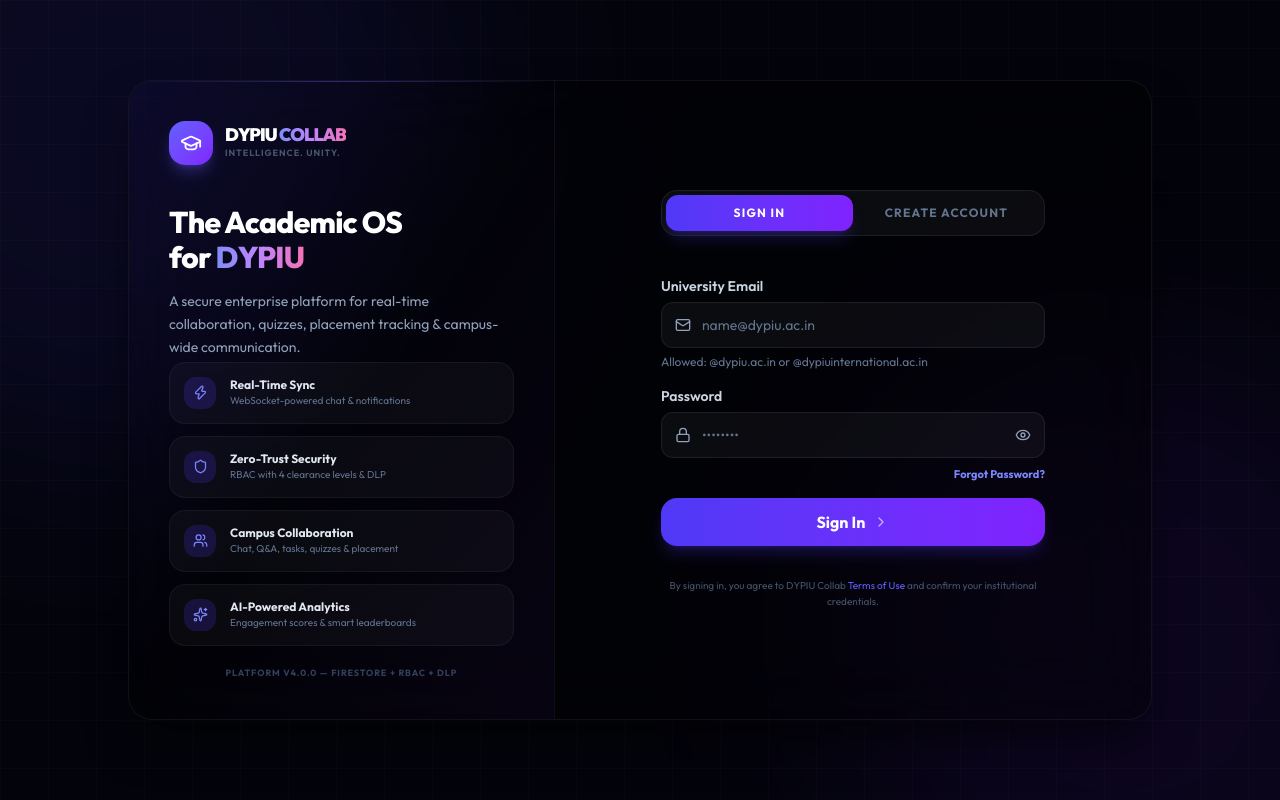
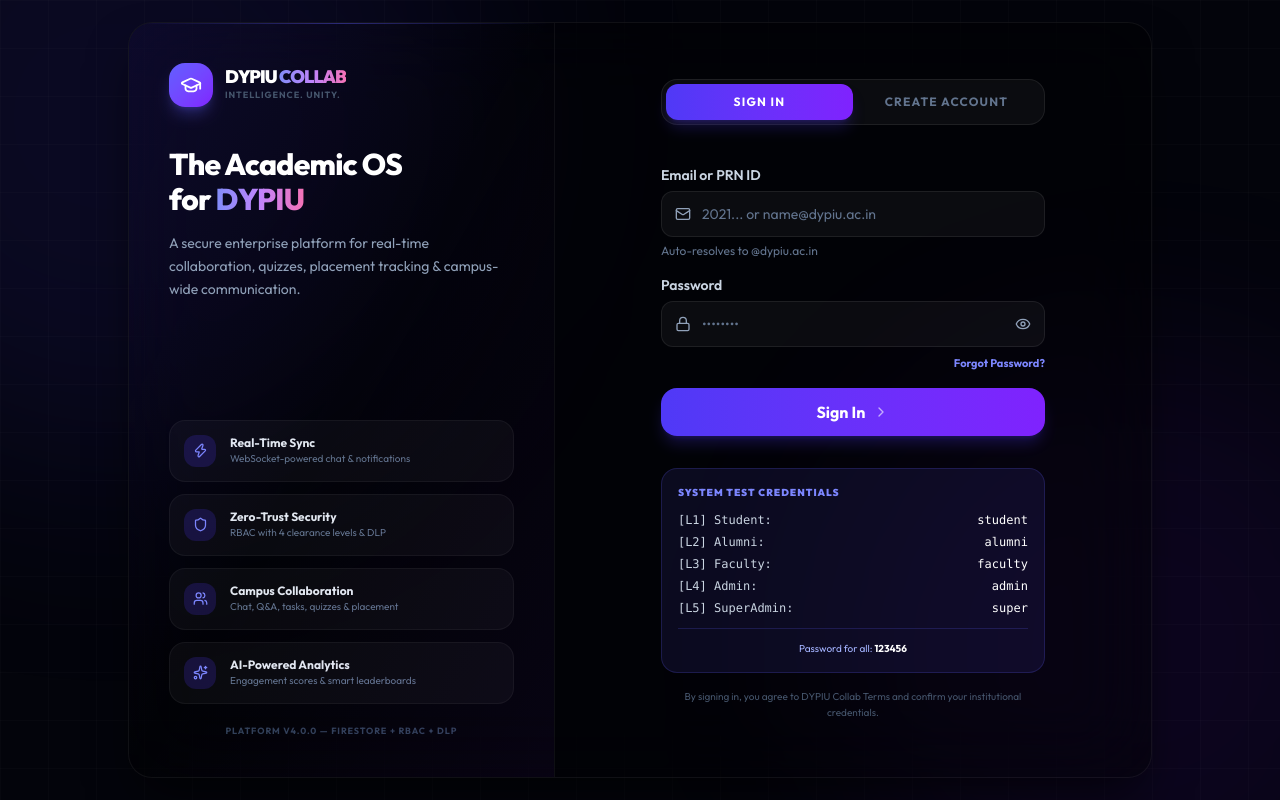
Before and after one commit to iitbombay2k24-arch/CRPCv1, a React (Vite) app: page / in a window 1280 px wide. Built offline with nearby package versions, Linux system fonts and the light colour scheme; no server answers.

Commit message:
feat: implement 5-level RBAC and ID-based auth flow

```diff
--- /dev/null
+++ b/seedTestAccounts.js
@@ -0,0 +1,81 @@
+import fs from 'fs';
+
+const API_KEY = 'AIzaSyDFCLrkYJghU0xdUvyGmTFfMxk7QoSLVsY';
+const PROJECT_ID = 'crpcv1-9959d';
+
+const users = [
+  { email: 'student@dypiu.ac.in', password: 'password123', name: 'Test Student', role: 'Student' },
+  { email: 'alumni@dypiu.ac.in', password: 'password123', name: 'Test Alumni', role: 'Alumni' },
+  { email: 'faculty@dypiu.ac.in', password: 'password123', name: 'Test Faculty', role: 'Faculty' },
+  { email: 'admin@dypiu.ac.in', password: 'password123', name: 'Test Admin', role: 'Admin' },
+  { email: 'super@dypiu.ac.in', password: 'password123', name: 'System SuperAdmin', role: 'SuperAdmin' },
+  { email: '20240802001@dypiu.ac.in', password: 'password123', name: 'SHARVANI GURUSIDHA GHUGARE', role: 'Student' },
+  { email: '20240802002@dypiu.ac.in', password: 'password123', name: 'SWARAJ SACHIN SHASTRI', role: 'Student' },
+];
+
+async function seed() {
+  for (const u of users) {
+    try {
+      console.log(`Creating ${u.email}...`);
+      const res = await fetch(`https://identitytoolkit.googleapis.com/v1/accounts:signUp?key=${API_KEY}`, {
+        method: 'POST',
+        headers: { 'Content-Type': 'application/json' },
+        body: JSON.stringify({ email: u.email, password: u.password, returnSecureToken: true })
+      });
+      const data = await res.json();
+      if (data.error && data.error.message !== 'EMAIL_EXISTS') {
+        console.error('Auth Error:', data.error.message);
+        continue;
+      }
+
+      const uid = data.localId;
+      if (!uid) {
+        // If EMAIL_EXISTS, we'd need to sign in to get the UID, but let's assume this is fresh or we just skip
+        console.log(`Email exists or error. Attempting Login to get UID...`);
+        const loginRes = await fetch(`https://identitytoolkit.googleapis.com/v1/accounts:signInWithPassword?key=${API_KEY}`, {
+           method: 'POST',
+           headers: { 'Content-Type': 'application/json' },
+           body: JSON.stringify({ email: u.email, password: u.password, returnSecureToken: true })
+        });
+        const loginData = await loginRes.json();
+        if (loginData.localId) {
+           await saveFirestoreProfile(loginData.localId, u, loginData.idToken);
+        }
+        continue;
+      }
+
+      await saveFirestoreProfile(uid, u, data.idToken);
+    } catch (err) {
+      console.error(err);
+    }
+  }
+}
+
+async function saveFirestoreProfile(uid, u, idToken) {
+  console.log(`Saving profile for ${uid}...`);
+  const docUrl = `https://firestore.googleapis.com/v1/projects/${PROJECT_ID}/databases/(default)/documents/users/${uid}`;
+  const fields = {
+    uid: { stringValue: uid },
+    email: { stringValue: u.email },
+    name: { stringValue: u.name },
+    role: { stringValue: u.role },
+    status: { stringValue: 'offline' },
+    avatar: { stringValue: `https://api.dicebear.com/7.x/initials/svg?seed=${encodeURIComponent(u.name)}` },
+    createdAt: { timestampValue: new Date().toISOString() },
+    lastSeen: { timestampValue: new Date().toISOString() }
+  };
+
+  const res = await fetch(docUrl, {
+    method: 'PATCH',
+    headers: {
+      'Content-Type': 'application/json',
+      'Authorization': `Bearer ${idToken}`
+    },
+    body: JSON.stringify({ fields })
+  });
+  const data = await res.json();
+  if (data.error) console.error('Firestore Error:', data.error);
+  else console.log(`✓ Profile saved for ${u.role}`);
+}
+
+seed();
--- a/src/pages/AuthPage.jsx
+++ b/src/pages/AuthPage.jsx
@@ -31,35 +31,44 @@ export default function AuthPage() {
   const { setUser } = useAuthStore();
   const { success, error } = useNotificationStore();
 
-  const ensureInstitutionEmail = () => {
-    if (!isValidDomain(email)) {
-      error('Use your DYPIU institutional email address.', 'Invalid Email Domain');
+  const ensureInstitutionEmail = (inputEmail) => {
+    if (!isValidDomain(inputEmail)) {
+      error('Use your DYPIU institutional email address or PRN.', 'Invalid Initial');
       return false;
     }
     return true;
+  };
+
+  const getFormattedEmail = (input) => {
+    const trimmed = input.trim().toLowerCase();
+    if (trimmed.includes('@')) return trimmed;
+    // Auto-append domain if they just entred PRN
+    return `${trimmed}@dypiu.ac.in`;
   };
 
   const handleSubmit = async (e) => {
     e.preventDefault();
     setIsLoading(true);
     try {
+      const authEmail = getFormattedEmail(email);
+
       if (mode === 'login') {
-        if (!ensureInstitutionEmail()) return;
-        const userProfile = await loginUser(email, password);
+        if (!ensureInstitutionEmail(authEmail)) return;
+        const userProfile = await loginUser(authEmail, password);
         if (userProfile) { setUser(userProfile); success('Welcome back!'); }
       } else if (mode === 'register') {
-        if (!ensureInstitutionEmail()) return;
+        if (!ensureInstitutionEmail(authEmail)) return;
         const profile = await registerUser({
-          email, password, name,
-          prn,
+          email: authEmail, password, name,
+          prn: prn || authEmail.split('@')[0],
           role: 'Student',
         });
         setUser(profile);
         success('Account created. Verify your email to unlock workspace access.', 'Verification Needed');
       } else if (mode === 'forgot') {
-        if (!email) { error('Enter your email address'); return; }
-        if (!ensureInstitutionEmail()) return;
-        await sendPasswordResetEmail(auth, email);
+        if (!email) { error('Enter your email or PRN'); return; }
+        if (!ensureInstitutionEmail(authEmail)) return;
+        await sendPasswordResetEmail(auth, authEmail);
         setForgotSent(true);
         success('Reset link sent! Check your inbox.', 'Email Sent');
       }
@@ -208,14 +217,14 @@ export default function AuthPage() {
                 )}
 
                 <Input
-                  label="University Email"
-                  type="email"
-                  placeholder="name@dypiu.ac.in"
+                  label="Email or PRN ID"
+                  type="text"
+                  placeholder="2021... or name@dypiu.ac.in"
                   leftIcon={Mail}
                   value={email}
                   onChange={(e) => setEmail(e.target.value)}
                   required
-                  helperText={'Allowed: @dypiu.ac.in or @dypiuinternational.ac.in'}
+                  helperText={'Auto-resolves to @dypiu.ac.in'}
                 />
 
                 {mode !== 'forgot' && (
@@ -273,10 +282,24 @@ export default function AuthPage() {
               </form>
 
               {mode === 'login' && (
-                <p className="text-center text-[10px] text-slate-600 mt-8 leading-relaxed">
-                  By signing in, you agree to DYPIU Collab{' '}
-                  <span className="text-indigo-500">Terms of Use</span> and confirm your institutional credentials.
-                </p>
+                <div className="mt-8 space-y-4">
+                  <div className="p-4 bg-indigo-500/10 border border-indigo-500/20 rounded-2xl">
+                    <p className="text-[10px] font-black text-indigo-400 uppercase tracking-widest mb-3">System Test Credentials</p>
+                    <div className="text-xs text-slate-300 space-y-1.5 font-mono">
+                      <div className="flex justify-between"><span>[L1] Student:</span> <span className="text-white">student</span></div>
+                      <div className="flex justify-between"><span>[L2] Alumni:</span> <span className="text-white">alumni</span></div>
+                      <div className="flex justify-between"><span>[L3] Faculty:</span> <span className="text-white">faculty</span></div>
+                      <div className="flex justify-between"><span>[L4] Admin:</span> <span className="text-white">admin</span></div>
+                      <div className="flex justify-between"><span>[L5] SuperAdmin:</span> <span className="text-white">super</span></div>
+                    </div>
+                    <div className="mt-3 pt-3 border-t border-indigo-500/20 text-center text-[10px] text-indigo-300">
+                      Password for all: <strong className="text-white">123456</strong>
+                    </div>
+                  </div>
+                  <p className="text-center text-[10px] text-slate-600 leading-relaxed">
+                    By signing in, you agree to DYPIU Collab Terms and confirm your institutional credentials.
+                  </p>
+                </div>
               )}
             </div>
           )}
```
Also changed, not shown: src/lib/rbac.js.
